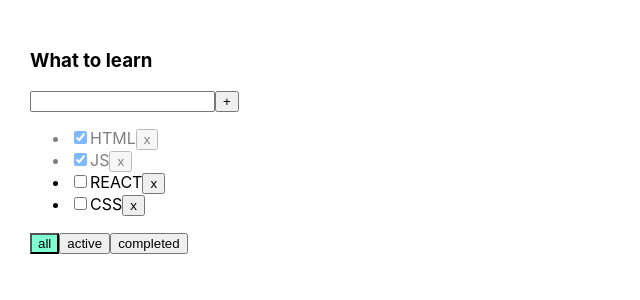
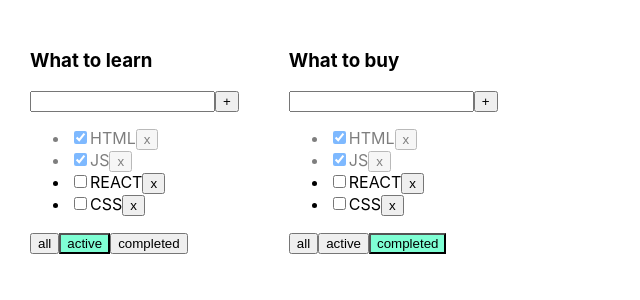
Before and after one commit to APTEMKA-87/todolist, a React (Create React App) app: page / in a window 1280 px wide. Shown: the top 300 px of the page, without its empty margins (0-640 px from the left). Built offline with nearby package versions, Linux system fonts and the light colour scheme; the HTML template or start-up script is replaced by a standard one.

Commit message:
lesson 5 add todolists.map

```diff
--- a/src/App.tsx
+++ b/src/App.tsx
@@ -4,6 +4,12 @@ import {ToDoList} from "./ToDoList";
 import {v1} from "uuid";
 
 export type FilterValueTypes = 'all' | 'active' | 'completed'
+
+type TodoListType = {
+    id: string
+    title: string
+    filter: FilterValueTypes
+}
 
 function App() {
 
@@ -48,16 +54,26 @@ function App() {
         setTasks([...tasks])
     }
 
+    let todolists: TodoListType[] = [
+        {id: v1(), title: "What to learn", filter: "active"},
+        {id: v1(), title: "What to buy", filter: "completed"}
+    ]
+
     return (
         <div className="App">
-            <ToDoList title='What to learn'
+            {
+                todolists.map((tl) => {
+                    return <ToDoList title={tl.title}
                                      tasks={tasksForTodoList}
                                      removeTask={removeTask}
                                      changeFilter={changeFilter}
                                      addTask={addTask}
                                      changeTaskStatus={changeStatus}
-                      filter={filter}
+                                     filter={tl.filter}
                     />
+                })
+            }
+
         </div>
     );
 }
```
Lines whose indentation alone changed are shown as unchanged.
